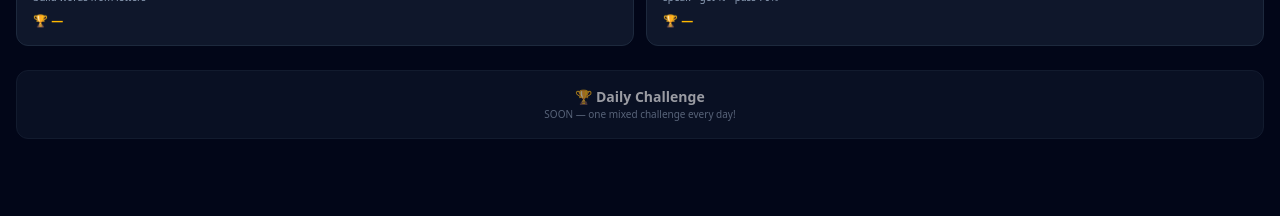
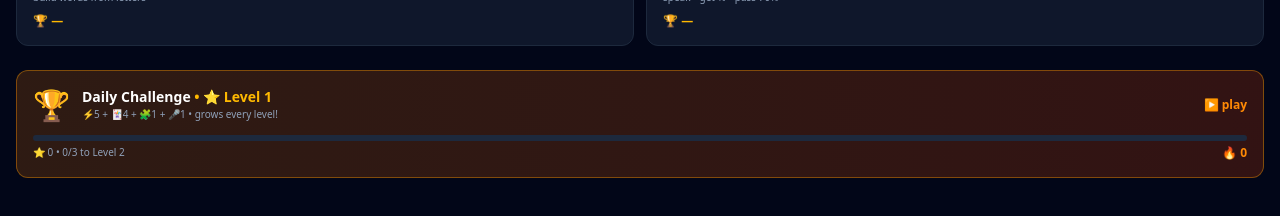
Before and after one commit to prashant14391443-ship-it/daily-goal, a Next.js app: page /components/games in a window 1280 px wide. Shown: the part 340-556 px from the top of the page. Built offline with nearby package versions, Linux system fonts and the light colour scheme; no server answers.

Commit message:
games hub: level-aware daily challenge card

```diff
--- a/app/components/games/DailyChallenge.tsx
+++ b/app/components/games/DailyChallenge.tsx
@@ -1,7 +1,6 @@
 "use client";
 import { useEffect, useRef, useState } from "react";
-import { allWords, allSentences } from "./gameData";
-import type { VWord } from "./gameData";
+import { allWords, allSentences, samePackWords, shuffle, chalConfig, levelInfo } from "./gameData";
 import { playCorrect, playWrong, playWin } from "@/lib/sounds";
 
 function localISO(d: Date) {
@@ -26,21 +25,46 @@ function seededShuffle<T>(a: T[], seed: number): T[] {
 type Tile = { id: number; key: string; text: string; kind: "w" | "m" };
 type Letter = { id: number; ch: string; used: boolean };
 
+function makeLetters(w: string): Letter[] {
+  const arr = w.split("").map((ch, i) => ({ id: i, ch, used: false }));
+  let s = shuffle(arr);
+  let t = 0;
+  while (s.map((x) => x.ch).join("") === w && t < 5) {
+    s = shuffle(arr);
+    t++;
+  }
+  return s;
+}
+
 export default function DailyChallenge({ onExit }: { onExit: () => void }) {
   const [stage, setStage] = useState<"quiz" | "match" | "scramble" | "sayit" | "done">("quiz");
+
+  const [info] = useState(() => {
+    const stars = Number(localStorage.getItem("dg-chal-stars") || 0);
+    const li = levelInfo(stars);
+    return { stars, ...li, cfg: chalConfig(li.level) };
+  });
+  const cfg = info.cfg;
 
   const [data] = useState(() => {
     const seed = daySeed();
     const ws = seededShuffle(allWords(), seed);
-    const quiz = ws.slice(0, 5).map((w) => {
-      const others = seededShuffle(allWords().filter((x) => x.word !== w.word), seed + 7).slice(0, 3).map((x) => x.meaning);
+    const quiz = ws.slice(0, cfg.quiz).map((w) => {
+      const pool = (cfg.hard ? samePackWords(w) : allWords()).filter((x) => x.word !== w.word);
+      const others = seededShuffle(pool, seed + 7).slice(0, 3).map((x) => x.meaning);
       const options = seededShuffle([w.meaning, ...others], seed + 3);
       return { w, options, answer: options.indexOf(w.meaning) };
     });
-    const matchWords = ws.slice(5, 9);
-    const scramWord = ws.slice(9).find((w) => !w.word.includes(" ") && w.word.length >= 4 && w.word.length <= 9) || ws[9];
-    const sent = seededShuffle(allSentences(), seed)[0];
-    return { quiz, matchWords, scramWord, sent };
+    const matchWords = ws.slice(cfg.quiz, cfg.quiz + cfg.match);
+    let scramWords = seededShuffle(
+      allWords().filter((w) => !w.word.includes(" ") && w.word.length >= cfg.lenMin && w.word.length <= cfg.lenMax),
+      seed + 21
+    ).slice(0, cfg.scram);
+    if (scramWords.length < cfg.scram) {
+      scramWords = seededShuffle(allWords().filter((w) => !w.word.includes(" ") && w.word.length >= 4 && w.word.length <= 10), seed + 21).slice(0, cfg.scram);
+    }
+    const sents = seededShuffle(allSentences(), seed).slice(0, cfg.say);
+    return { quiz, matchWords, scramWords, sents };
   });
 
   const [tiles] = useState<Tile[]>(() =>
@@ -53,14 +77,6 @@ export default function DailyChallenge({ onExit }: { onExit: () => void }) {
     )
   );
 
-  const [letters, setLetters] = useState<Letter[]>(() => {
-    const w = data.scramWord.word.toLowerCase();
-    const arr = w.split("").map((ch, i) => ({ id: i, ch, used: false }));
-    let s = seededShuffle(arr, daySeed() + 5);
-    if (s.map((x) => x.ch).join("") === w) s = seededShuffle(arr, daySeed() + 9);
-    return s;
-  });
-
   // quiz
   const [qi, setQi] = useState(0);
   const [qScore, setQScore] = useState(0);
@@ -70,11 +86,19 @@ export default function DailyChallenge({ onExit }: { onExit: () => void }) {
   const [matched, setMatched] = useState<string[]>([]);
   const [mMis, setMMis] = useState(0);
   // scramble
+  const [sIdx, setSIdx] = useState(0);
+  const [letters, setLetters] = useState<Letter[]>(() => makeLetters(data.scramWords[0].word.toLowerCase()));
   const [built, setBuilt] = useState<number[]>([]);
   const [sWrong, setSWrong] = useState(false);
   // sayit
+  const [sayIdx, setSayIdx] = useState(0);
   const [rec, setRec] = useState(false);
-  const [sayScore, setSayScore] = useState<number | null>(null);
+  const [lastScore, setLastScore] = useState<number | null>(null);
+  const [sayResults, setSayResults] = useState<(number | null)[]>(() => Array(cfg.say).fill(null));
+  // done
+  const [starsEarned, setStarsEarned] = useState(0);
+  const [leveledUp, setLeveledUp] = useState(false);
+  const [newLevel, setNewLevel] = useState(info.level);
   const [streak, setStreak] = useState(0);
 
   const mediaRef = useRef<MediaRecorder | null>(null);
@@ -91,14 +115,10 @@ export default function DailyChallenge({ onExit }: { onExit: () => void }) {
     window.speechSynthesis.speak(u);
   };
 
-  // 🔊 Duolingo style: AI says word/sentence when stage changes
   useEffect(() => {
     if (stage === "quiz") speak(data.quiz[qi].w.word);
-    if (stage === "sayit") speak(data.sent.right);
-    if (stage === "match") {
-      // match doesn't need auto-speak, users pick pairs
-    }
-  }, [stage, qi]);
+    if (stage === "sayit") speak(data.sents[sayIdx].right);
+  }, [stage, qi, sayIdx]);
 
   // ⚡ QUIZ
   const pickQ = (oi: number) => {
@@ -112,7 +132,7 @@ export default function DailyChallenge({ onExit }: { onExit: () => void }) {
     }
     setTimeout(() => {
       setFlash("");
-      if (qi + 1 >= 5) setStage("match");
+      if (qi + 1 >= data.quiz.length) setStage("match");
       else setQi(qi + 1);
     }, 250);
   };
@@ -126,11 +146,11 @@ export default function DailyChallenge({ onExit }: { onExit: () => void }) {
     if (!s || s.kind === t.kind) return setSel(t.id);
     if (s.key === t.key) {
       playCorrect();
-      speak(t.key); // AI says matched word
+      speak(t.key);
       const m = [...matched, t.key];
       setMatched(m);
       setSel(null);
-      if (m.length === 4) setTimeout(() => setStage("scramble"), 300);
+      if (m.length === data.matchWords.length) setTimeout(() => setStage("scramble"), 300);
     } else {
       playWrong();
       setMMis((x) => x + 1);
@@ -139,7 +159,7 @@ export default function DailyChallenge({ onExit }: { onExit: () => void }) {
   };
 
   // 🧩 SCRAMBLE
-  const sw = data.scramWord.word.toLowerCase();
+  const sw = data.scramWords[sIdx].word.toLowerCase();
   const tapL = (id: number) => {
     const l = letters.find((x) => x.id === id);
     if (!l || l.used || sWrong) return;
@@ -150,7 +170,14 @@ export default function DailyChallenge({ onExit }: { onExit: () => void }) {
       const guess = nb.map((bid) => letters.find((x) => x.id === bid)!.ch).join("");
       if (guess === sw) {
         playCorrect();
-        setTimeout(() => setStage("sayit"), 250);
+        setTimeout(() => {
+          if (sIdx + 1 >= data.scramWords.length) setStage("sayit");
+          else {
+            setSIdx(sIdx + 1);
+            setLetters(makeLetters(data.scramWords[sIdx + 1].word.toLowerCase()));
+            setBuilt([]);
+          }
+        }, 250);
       } else {
         playWrong();
         setSWrong(true);
@@ -163,7 +190,6 @@ export default function DailyChallenge({ onExit }: { onExit: () => void }) {
     }
   };
 
-  // 💡 HINT — places the next correct letter (never get stuck!)
   const hint = () => {
     const need = sw[built.length];
     if (!need || sWrong) return;
@@ -197,13 +223,18 @@ export default function DailyChallenge({ onExit }: { onExit: () => void }) {
             const res = await fetch("/api/ai", {
               method: "POST",
               headers: { "Content-Type": "application/json" },
-              body: JSON.stringify({ mode: "drill", target: data.sent.right, audio: String(reader.result).split(",")[1], mimeType: mime }),
+              body: JSON.stringify({ mode: "drill", target: data.sents[sayIdx].right, audio: String(reader.result).split(",")[1], mimeType: mime }),
             });
             const d = await res.json();
             if (typeof d.score === "number") {
-              if (d.score >= 70) playCorrect();
+              if (d.score >= cfg.pass) playCorrect();
               else playWrong();
-              setSayScore(d.score);
+              setLastScore(d.score);
+              setSayResults((r) => {
+                const c = [...r];
+                c[sayIdx] = d.score;
+                return c;
+              });
             }
           } catch {}
         };
@@ -221,8 +252,25 @@ export default function DailyChallenge({ onExit }: { onExit: () => void }) {
     }
   };
 
+  const nextSay = () => {
+    if (sayIdx + 1 >= data.sents.length) complete();
+    else {
+      setSayIdx(sayIdx + 1);
+      setLastScore(null);
+    }
+  };
+
   const complete = () => {
     playWin();
+    const quizGood = qScore >= data.quiz.length - 1;
+    const sayPassed = sayResults.every((s) => s !== null && s >= cfg.pass);
+    const earned = 1 + (quizGood ? 1 : 0) + (sayPassed ? 1 : 0);
+    const newStars = info.stars + earned;
+    localStorage.setItem("dg-chal-stars", String(newStars));
+    const after = levelInfo(newStars).level;
+    setStarsEarned(earned);
+    setLeveledUp(after > info.level);
+    setNewLevel(after);
     const today = localISO(new Date());
     const yest = localISO(new Date(Date.now() - 86400000));
     const st = JSON.parse(localStorage.getItem("dg-chal-streak") || "null");
@@ -240,13 +288,16 @@ export default function DailyChallenge({ onExit }: { onExit: () => void }) {
     setSel(null);
     setMatched([]);
     setMMis(0);
+    setSIdx(0);
+    setLetters(makeLetters(data.scramWords[0].word.toLowerCase()));
     setBuilt([]);
-    setLetters((ls) => ls.map((x) => ({ ...x, used: false })));
-    setSayScore(null);
+    setSayIdx(0);
+    setSayResults(Array(cfg.say).fill(null));
+    setLastScore(null);
   };
 
   const steps = (
-    <div className="flex justify-center gap-3 mb-6 text-lg">
+    <div className="flex justify-center gap-3 mb-4 text-lg">
       <span className={stage === "quiz" ? "scale-125" : "opacity-40"}>⚡</span>
       <span className={stage === "match" ? "scale-125" : "opacity-40"}>🃏</span>
       <span className={stage === "scramble" ? "scale-125" : "opacity-40"}>🧩</span>
@@ -257,14 +308,17 @@ export default function DailyChallenge({ onExit }: { onExit: () => void }) {
   if (stage === "done") {
     return (
       <div className="bg-slate-900 border border-amber-500/40 rounded-2xl p-8 text-center max-w-sm mx-auto mt-10">
+        {leveledUp && <p className="text-sm font-black text-fuchsia-400 mb-2 animate-bounce">🎉 LEVEL UP! You're Level {newLevel}!</p>}
         <p className="text-6xl mb-3">🏆</p>
         <p className="text-2xl font-black text-amber-400">Challenge Complete!</p>
+        <p className="text-lg font-black text-yellow-400 mt-2">+{starsEarned} ⭐ earned</p>
         <div className="grid gap-1 my-4 text-sm text-slate-300">
-          <p>⚡ Quiz: {qScore}/5</p>
+          <p>⚡ Quiz: {qScore}/{data.quiz.length}</p>
           <p>🃏 Match mistakes: {mMis}</p>
-          <p>🧩 Scramble: ✅</p>
-          <p>🎤 Say-it: {sayScore !== null ? `${sayScore}%` : "—"}</p>
+          <p>🧩 Scramble: {data.scramWords.length} done</p>
+          <p>🎤 Say-it: {sayResults.filter((s) => s !== null && s >= cfg.pass).length}/{data.sents.length} passed</p>
         </div>
+        <p className="text-sm font-black text-slate-400 mb-1">⭐ Level {newLevel} • {info.stars + starsEarned} total stars</p>
         <p className="text-lg font-black text-orange-400 mb-6">🔥 {streak}-day streak!</p>
         <div className="grid gap-2">
           <button onClick={replay} className="py-3 rounded-xl bg-slate-800 hover:bg-slate-700 font-bold">🔁 Replay (practice)</button>
@@ -276,11 +330,12 @@ export default function DailyChallenge({ onExit }: { onExit: () => void }) {
 
   return (
     <div className="max-w-md mx-auto">
+      <p className="text-center text-[10px] font-black text-amber-400 mb-2">⭐ LEVEL {info.level} CHALLENGE {info.level >= 3 ? "• HARD MODE" : ""}</p>
       {steps}
 
       {stage === "quiz" && (
         <div className="bg-slate-900 border border-slate-800 rounded-2xl p-6 text-center">
-          <p className="text-[10px] text-slate-500 font-bold mb-2">⚡ {qi + 1}/5 — 🎧 WHAT DOES THIS MEAN?</p>
+          <p className="text-[10px] text-slate-500 font-bold mb-2">⚡ {qi + 1}/{data.quiz.length} — 🎧 WHAT DOES THIS MEAN?</p>
           <p className="text-3xl font-black uppercase mb-3">{data.quiz[qi].w.word}</p>
           <button onClick={() => speak(data.quiz[qi].w.word)} className="mb-4 text-[10px] bg-slate-800 hover:bg-slate-700 px-3 py-1 rounded-full">🔊 hear again</button>
           <div className="grid grid-cols-2 gap-2">
@@ -295,7 +350,7 @@ export default function DailyChallenge({ onExit }: { onExit: () => void }) {
 
       {stage === "match" && (
         <div>
-          <p className="text-[10px] text-slate-500 font-bold mb-3 text-center">🃏 MATCH 4 PAIRS • ❌ {mMis}</p>
+          <p className="text-[10px] text-slate-500 font-bold mb-3 text-center">🃏 MATCH {data.matchWords.length} PAIRS • ❌ {mMis}</p>
           <div className="grid grid-cols-2 gap-2">
             {tiles.map((t) => {
               const done = matched.includes(t.key);
@@ -311,9 +366,9 @@ export default function DailyChallenge({ onExit }: { onExit: () => void }) {
 
       {stage === "scramble" && (
         <div className="bg-slate-900 border border-slate-800 rounded-2xl p-6 text-center">
-          <p className="text-[10px] text-slate-500 font-bold mb-1">🧩 BUILD THE WORD</p>
-          <p className="text-sm text-slate-300 mb-1">{data.scramWord.meaning}</p>
-          <p className="text-xs text-amber-200 mb-4">🇮 {data.scramWord.hindi}</p>
+          <p className="text-[10px] text-slate-500 font-bold mb-1">🧩 {sIdx + 1}/{data.scramWords.length} — BUILD THE WORD</p>
+          <p className="text-sm text-slate-300 mb-1">{data.scramWords[sIdx].meaning}</p>
+          <p className="text-xs text-amber-200 mb-4">🇮 {data.scramWords[sIdx].hindi}</p>
           <div className={`flex gap-1.5 justify-center flex-wrap mb-5 ${sWrong ? "animate-pulse" : ""}`}>
             {sw.split("").map((_, i) => {
               const bid = built[i];
@@ -328,27 +383,25 @@ export default function DailyChallenge({ onExit }: { onExit: () => void }) {
               </button>
             ))}
           </div>
-          <button onClick={hint} className="mt-3 w-full py-2.5 rounded-xl bg-amber-600/20 border border-amber-500/40 text-amber-300 text-sm font-bold">
-            💡 Hint — place next letter
-          </button>
+          <button onClick={hint} className="mt-3 w-full py-2.5 rounded-xl bg-amber-600/20 border border-amber-500/40 text-amber-300 text-sm font-bold">💡 Hint — place next letter</button>
         </div>
       )}
 
       {stage === "sayit" && (
         <div className="bg-slate-900 border border-slate-800 rounded-2xl p-6 text-center grid gap-4">
-          <p className="text-[10px] text-slate-500 font-bold">🎤 FINAL ROUND — 🔊 LISTEN THEN SAY (70%+ to shine!)</p>
-          <p className="text-xl font-black">"{data.sent.right}"</p>
+          <p className="text-[10px] text-slate-500 font-bold">🎤 {sayIdx + 1}/{data.sents.length} — 🔊 LISTEN THEN SAY ({cfg.pass}%+ to pass)</p>
+          <p className="text-xl font-black">"{data.sents[sayIdx].right}"</p>
           <div className="flex gap-2">
-            <button onClick={() => speak(data.sent.right)} className="flex-1 py-3 rounded-xl bg-slate-800 hover:bg-slate-700 text-sm font-bold">🔊 Hear again</button>
+            <button onClick={() => speak(data.sents[sayIdx].right)} className="flex-1 py-3 rounded-xl bg-slate-800 hover:bg-slate-700 text-sm font-bold">🔊 Hear again</button>
             <button onClick={toggleRec} className={`flex-1 py-3 rounded-xl text-sm font-bold ${rec ? "bg-red-600 animate-pulse" : "bg-violet-600 hover:bg-violet-500"}`}>
               {rec ? "⏹️ Stop" : "🎤 Say it"}
             </button>
           </div>
-          {sayScore !== null && (
-            <p className={`text-3xl font-black ${sayScore >= 70 ? "text-emerald-400" : "text-amber-400"}`}>{sayScore}%</p>
+          {lastScore !== null && (
+            <p className={`text-3xl font-black ${lastScore >= cfg.pass ? "text-emerald-400" : "text-amber-400"}`}>{lastScore}%</p>
           )}
-          <button onClick={complete} disabled={sayScore === null} className="py-3 rounded-xl bg-amber-600 hover:bg-amber-500 font-bold disabled:opacity-40">
-            🏁 Finish Challenge
+          <button onClick={nextSay} disabled={lastScore === null} className="py-3 rounded-xl bg-amber-600 hover:bg-amber-500 font-bold disabled:opacity-40">
+            {sayIdx + 1 >= data.sents.length ? "🏁 Finish Challenge" : "Next ➡️"}
           </button>
         </div>
       )}
--- a/app/components/games/gameData.ts
+++ b/app/components/games/gameData.ts
@@ -53,3 +53,29 @@ export function saveBest(key: string, val: number, higherBetter: boolean) {
     if (!b || (higherBetter ? val > b : val < b)) localStorage.setItem(key, String(val));
   } catch {}
 }
+// 🏆 CHALLENGE LEVELS — bigger + harder every level
+export function chalConfig(level: number) {
+  const L = Math.min(Math.max(level, 1), 5);
+  const cfg = [
+    { quiz: 5, match: 4, scram: 1, say: 1, lenMin: 4, lenMax: 6, pass: 70 },
+    { quiz: 6, match: 5, scram: 1, say: 1, lenMin: 5, lenMax: 7, pass: 70 },
+    { quiz: 7, match: 5, scram: 2, say: 1, lenMin: 5, lenMax: 8, pass: 75 },
+    { quiz: 8, match: 6, scram: 2, say: 2, lenMin: 6, lenMax: 9, pass: 75 },
+    { quiz: 10, match: 6, scram: 3, say: 2, lenMin: 7, lenMax: 10, pass: 80 },
+  ][L - 1];
+  return { ...cfg, hard: level >= 3 };
+}
+
+export function levelInfo(stars: number) {
+  const th = [0, 3, 7, 12, 18];
+  while (th[th.length - 1] <= stars + 6) th.push(th[th.length - 1] + 6);
+  let level = 1;
+  for (let i = 0; i < th.length; i++) if (stars >= th[i]) level = i + 1;
+  return { level, prev: th[level - 1], next: th[level] || th[level - 1] + 6 };
+}
+
+export function samePackWords(w: VWord): VWord[] {
+  const packs = [...PACKS_A, ...PACKS_B, ...PACKS_C, ...PACKS_D];
+  const p = packs.find((pk) => pk.words.some((x) => x.word === w.word));
+  return p ? p.words : allWords();
+}
--- a/app/components/games/page.tsx
+++ b/app/components/games/page.tsx
@@ -5,8 +5,9 @@ import SpeedQuiz from "@/app/components/games/SpeedQuiz";
 import MatchPairs from "@/app/components/games/MatchPairs";
 import Scramble from "@/app/components/games/Scramble";
 import SayItRace from "@/app/components/games/SayItRace";
-import DailyChallenge from "@/app/components/games/DailyChallenge";   // ✅ ADD THIS
-import { getBest } from "@/app/components/games/gameData";
+import DailyChallenge from "@/app/components/games/DailyChallenge";
+import { getBest, levelInfo, chalConfig } from "@/app/components/games/gameData";
+
 type GameId = "" | "quiz" | "match" | "scramble" | "sayit" | "challenge";
 
 const TITLES: Record<string, string> = {
@@ -19,7 +20,10 @@ const TITLES: Record<string, string> = {
 
 export default function GamesPage() {
   const [game, setGame] = useState<GameId>("");
-  const [bests, setBests] = useState({ quiz: 0, match: 0, scramble: 0, sayit: 0, challenge: 0 });
+  const [bests, setBests] = useState({ quiz: 0, match: 0, scramble: 0, sayit: 0 });
+  const [chalDone, setChalDone] = useState(false);
+  const [chalStreak, setChalStreak] = useState(0);
+  const [chalStars, setChalStars] = useState(0);
 
   useEffect(() => {
     if (game === "") {
@@ -28,8 +32,15 @@ export default function GamesPage() {
         match: getBest("dg-game-match"),
         scramble: getBest("dg-game-scramble"),
         sayit: getBest("dg-game-sayit"),
-        challenge: getBest("dg-game-challenge"),
       });
+      const today = new Date();
+      const iso = `${today.getFullYear()}-${String(today.getMonth() + 1).padStart(2, "0")}-${String(today.getDate()).padStart(2, "0")}`;
+      const yest = new Date(Date.now() - 86400000);
+      const yiso = `${yest.getFullYear()}-${String(yest.getMonth() + 1).padStart(2, "0")}-${String(yest.getDate()).padStart(2, "0")}`;
+      setChalDone(localStorage.getItem("dg-chal-done-" + iso) === "1");
+      const st = JSON.parse(localStorage.getItem("dg-chal-streak") || "null");
+      setChalStreak(st && (st.date === iso || st.date === yiso) ? st.count : 0);
+      setChalStars(Number(localStorage.getItem("dg-chal-stars") || 0));
     }
   }, [game]);
 
@@ -50,6 +61,10 @@ export default function GamesPage() {
       </main>
     );
   }
+
+  const li = levelInfo(chalStars);
+  const cfg = chalConfig(li.level);
+  const progress = Math.min(100, ((chalStars - li.prev) / (li.next - li.prev)) * 100);
 
   return (
     <main className="min-h-screen bg-slate-950 text-white p-4 pb-24">
@@ -86,10 +101,26 @@ export default function GamesPage() {
         </button>
       </div>
 
-      <div className="mt-6 bg-slate-900 border border-slate-800 rounded-xl p-4 text-center opacity-60">
-        <p className="font-bold text-sm">🏆 Daily Challenge</p>
-        <p className="text-[10px] text-slate-400">SOON — one mixed challenge every day!</p>
-      </div>
+      {/* 🏆 LEVEL-AWARE DAILY CHALLENGE */}
+      <button onClick={() => setGame("challenge")} className="mt-6 w-full bg-gradient-to-r from-amber-600/20 to-orange-600/20 border border-amber-500/40 hover:border-amber-400 rounded-xl p-4 text-left transition-colors">
+        <div className="flex items-center gap-3">
+          <span className="text-3xl">🏆</span>
+          <div className="flex-1">
+            <p className="font-bold text-sm">Daily Challenge <span className="text-amber-400">• ⭐ Level {li.level}</span></p>
+            <p className="text-[10px] text-slate-400">
+              ⚡{cfg.quiz} + 🃏{cfg.match} + 🧩{cfg.scram} + 🎤{cfg.say} {li.level >= 3 ? "• HARD MODE" : "• grows every level!"}
+            </p>
+          </div>
+          <span className={`text-xs font-black ${chalDone ? "text-emerald-400" : "text-orange-400"}`}>{chalDone ? "✅ done" : "▶ play"}</span>
+        </div>
+        <div className="h-1.5 bg-slate-800 rounded-full mt-3 overflow-hidden">
+          <div className="h-full bg-amber-500" style={{ width: `${progress}%` }} />
+        </div>
+        <div className="flex justify-between mt-1">
+          <p className="text-[10px] text-slate-400">⭐ {chalStars} • {chalStars - li.prev}/{li.next - li.prev} to Level {li.level + 1}</p>
+          <p className="text-xs font-black text-orange-400">🔥 {chalStreak}</p>
+        </div>
+      </button>
     </main>
   );
 }
```
